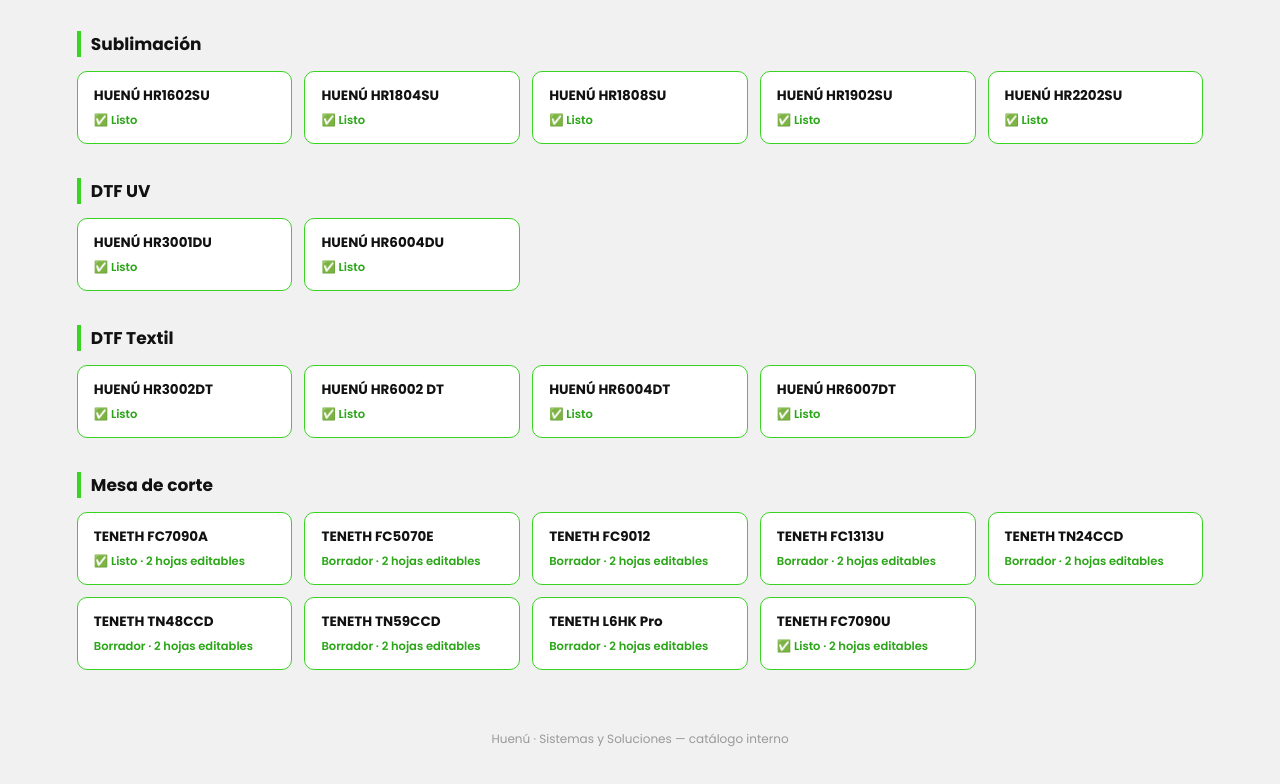
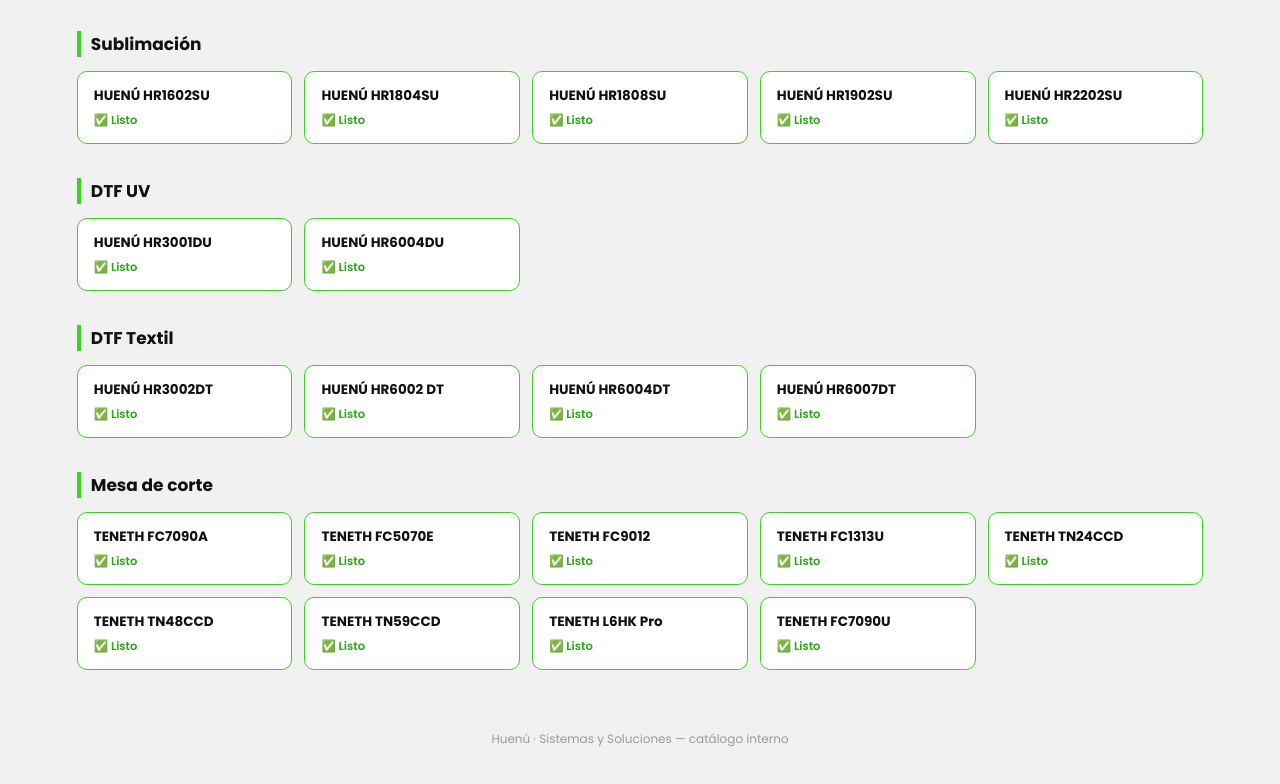
Before and after one commit to ShermanShow/folletos, a website: page src/index.html in a window 1280 px wide. Shown: the part 1378-2162 px from the top of the page. Drawn offline with Linux system fonts and the light colour scheme.

Commit message:
Mark all Teneth brochures ready in catalog

```diff
--- a/src/index.html
+++ b/src/index.html
@@ -333,39 +333,39 @@
       <div class="grid">
         <a class="card done" href="/teneth-fc7090a.html">
           <span class="model">TENETH FC7090A</span>
-          <span class="status">✅ Listo · 2 hojas editables</span>
+          <span class="status">✅ Listo</span>
         </a>
         <a class="card done" href="/teneth-fc5070e.html">
           <span class="model">TENETH FC5070E</span>
-          <span class="status">Borrador · 2 hojas editables</span>
+          <span class="status">✅ Listo</span>
         </a>
         <a class="card done" href="/teneth-fc9012.html">
           <span class="model">TENETH FC9012</span>
-          <span class="status">Borrador · 2 hojas editables</span>
+          <span class="status">✅ Listo</span>
         </a>
         <a class="card done" href="/teneth-fc1313u.html">
           <span class="model">TENETH FC1313U</span>
-          <span class="status">Borrador · 2 hojas editables</span>
+          <span class="status">✅ Listo</span>
         </a>
         <a class="card done" href="/teneth-tn24ccd.html">
           <span class="model">TENETH TN24CCD</span>
-          <span class="status">Borrador · 2 hojas editables</span>
+          <span class="status">✅ Listo</span>
         </a>
         <a class="card done" href="/teneth-tn48ccd.html">
           <span class="model">TENETH TN48CCD</span>
-          <span class="status">Borrador · 2 hojas editables</span>
+          <span class="status">✅ Listo</span>
         </a>
         <a class="card done" href="/teneth-tn59ccd.html">
           <span class="model">TENETH TN59CCD</span>
-          <span class="status">Borrador · 2 hojas editables</span>
+          <span class="status">✅ Listo</span>
         </a>
         <a class="card done" href="/teneth-l6hkpro.html">
           <span class="model">TENETH L6HK Pro</span>
-          <span class="status">Borrador · 2 hojas editables</span>
+          <span class="status">✅ Listo</span>
         </a>
         <a class="card done" href="/teneth-fc7090u.html">
           <span class="model">TENETH FC7090U</span>
-          <span class="status">✅ Listo · 2 hojas editables</span>
+          <span class="status">✅ Listo</span>
         </a>
       </div>
     </section>
```
